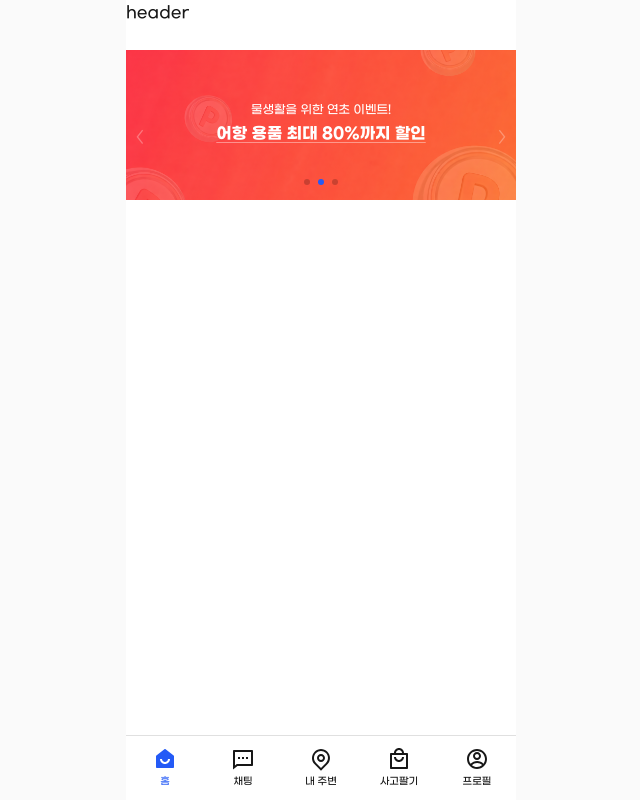
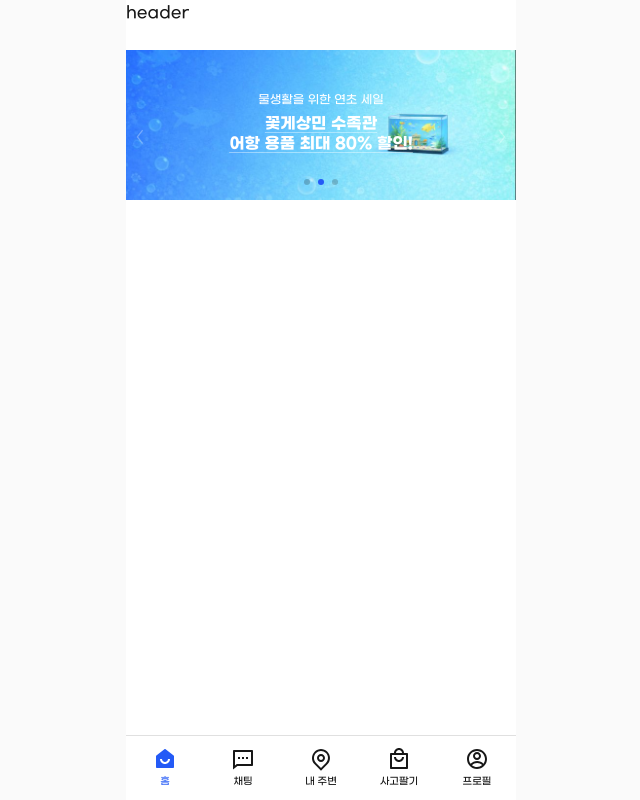
Before and after one commit to yeaseula/Mulbanggae, a Next.js app: page / in a window 1280 px wide. Shown: the whole page, without its empty margins (319-959 px from the left). Built offline with nearby package versions, Linux system fonts and the light colour scheme.

Commit message:
banner : 배너 이미지 추가

```diff
--- a/components/banner/banner.tsx
+++ b/components/banner/banner.tsx
@@ -31,16 +31,17 @@ const banners: Banner[] = [
   },
   {
     id: 2,
-    imageUrl: "/images/banner1.png",
-    subtitle: "물생활을 위한 연초 이벤트!",
-    mainTitle: "어항 용품 최대 80%까지 할인",
-    ariaLabel: "연초 이벤트: 물생활을 위한 어항 용품 최대 80% 할인",
+    imageUrl: "/images/banner2.png",
+    subtitle: "물생활을 위한 연초 세일",
+    mainTitle: "꽃게상민 수족관\n어항 용품 최대 80% 할인!",
+    ariaLabel:
+      "꽃게상민 수족관 연초 이벤트: 물생활을 위한 어항 용품 최대 80% 할인",
   },
   {
     id: 3,
     imageUrl: "/images/banner3.png",
     subtitle: "맹슬 동물병원 개업 이벤트",
-    mainTitle: "첫 진료시 50% 할인,\n사은품 증정 이벤트",
+    mainTitle: "첫 진료시 50% 할인,\n선착순 사은품 증정!",
     ariaLabel:
       "맹슬 동물 병원 개업 이벤트: 첫 진료시 50% 할인과 사은품 증정 이벤트",
   },
```
Also changed, not shown: public/images/banner2.png (added).
